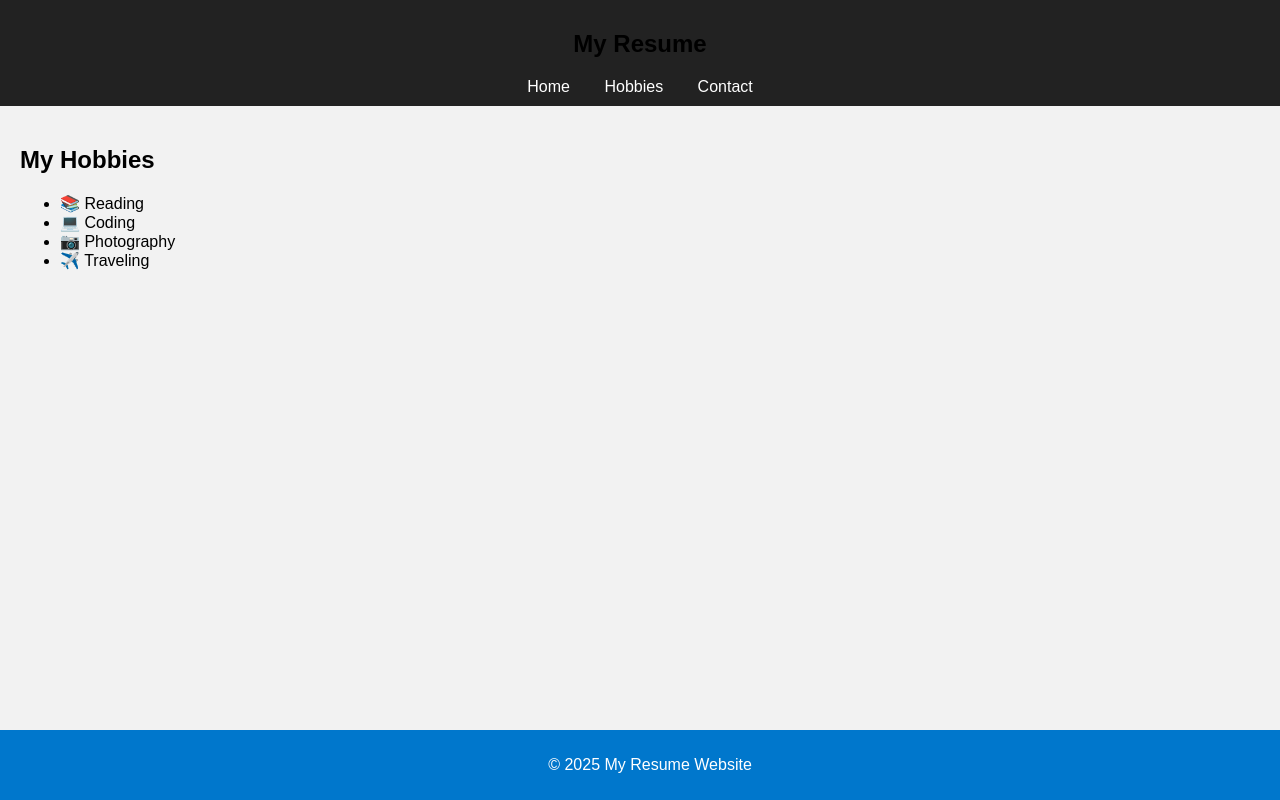
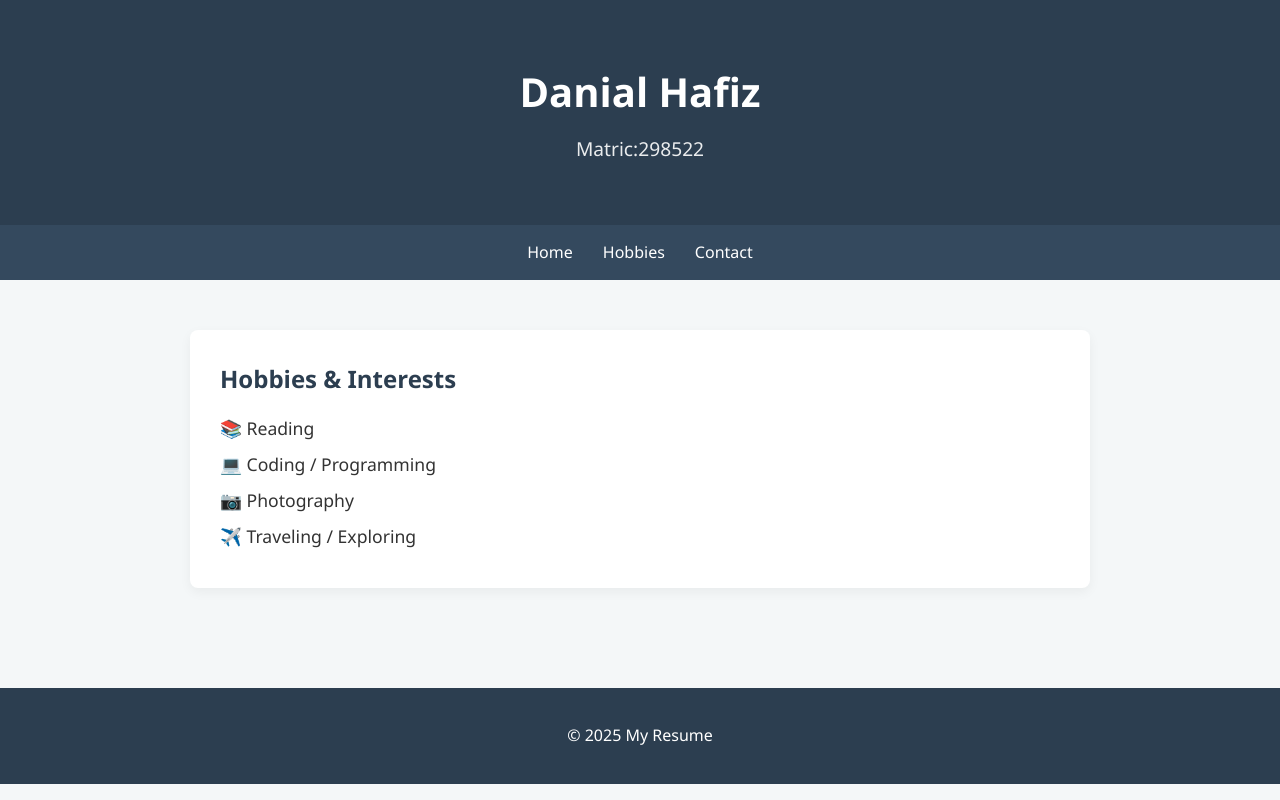
Before and after one commit to danialhfz/my-resume-site, a plain HTML site: page hobbies.html in a window 1280 px wide. Drawn offline with Linux system fonts and the light colour scheme.

Commit message:
Initial resume site

```diff
--- a/hobbies.html
+++ b/hobbies.html
@@ -2,34 +2,44 @@
 <html lang="en">
 <head>
     <meta charset="UTF-8">
-    <title>My Hobbies</title>
+    <meta name="viewport" content="width=device-width, initial-scale=1">
+    <title>Hobbies - My Resume</title>
     <link rel="stylesheet" href="style.css">
 </head>
 <body>
 
+<header class="header">
+    <div class="container header-inner">
+        <h1 class="name">Danial Hafiz</h1>
+        <p class="subtitle">Matric:298522</p>
+    </div>
+</header>
+
 <nav class="navbar">
-    <h2 class="logo">My Resume</h2>
-    <div class="nav-links">
+    <div class="container nav-inner">
         <a href="index.html">Home</a>
         <a href="hobbies.html">Hobbies</a>
         <a href="contact.html">Contact</a>
     </div>
 </nav>
 
-<section class="container">
-    <div class="card">
-        <h1>My Hobbies</h1>
+<main class="container main-content">
+    <section class="card">
+        <h2>Hobbies & Interests</h2>
         <ul class="hobby-list">
             <li>📚 Reading</li>
-            <li>💻 Coding</li>
+            <li>💻 Coding / Programming</li>
             <li>📷 Photography</li>
-            <li>✈️ Traveling</li>
+            <li>✈️ Traveling / Exploring</li>
+            <!-- Add more hobbies if you want -->
         </ul>
+    </section>
+</main>
+
+<footer class="footer">
+    <div class="container">
+        <p>© 2025 My Resume</p>
     </div>
-</section>
-
-<footer>
-    <p>© 2025 My Resume Website</p>
 </footer>
 
 </body>
--- a/style.css
+++ b/style.css
@@ -1,39 +1,89 @@
-body {
-    font-family: Arial, sans-serif;
+/* Reset & base */
+* {
+    box-sizing: border-box;
     margin: 0;
     padding: 0;
-    background: #f2f2f2;
+}
+body {
+    font-family: 'Segoe UI', Tahoma, Geneva, Verdana, sans-serif;
+    background: #f4f7f8;
+    color: #333;
+    line-height: 1.6;
+}
+a {
+    text-decoration: none;
+    color: inherit;
 }
 
-header {
-    background: #0077cc;
+/* Container for content */
+.container {
+    width: 90%;
+    max-width: 900px;
+    margin: 0 auto;
+    padding: 20px 0;
+}
+
+/* Header */
+.header {
+    background: #2c3e50;
     color: white;
-    padding: 15px;
+    padding: 40px 0;
     text-align: center;
 }
-
-nav {
-    text-align: center;
-    background: #222;
-    padding: 10px;
+.header .name {
+    font-size: 2.5em;
+    margin-bottom: 10px;
+}
+.header .subtitle {
+    font-size: 1.2em;
+    opacity: 0.9;
 }
 
-nav a {
+/* Navbar */
+.navbar {
+    background: #34495e;
+}
+.navbar .nav-inner {
+    display: flex;
+    justify-content: center;
+    padding: 15px 0;
+}
+.navbar .nav-inner a {
+    margin: 0 15px;
     color: white;
-    margin: 0 15px;
-    text-decoration: none;
+    font-weight: 500;
+}
+.navbar .nav-inner a:hover {
+    text-decoration: underline;
 }
 
-section {
-    padding: 20px;
+/* Main content card */
+.card {
+    background: white;
+    padding: 30px;
+    margin: 30px 0;
+    border-radius: 8px;
+    box-shadow: 0 4px 12px rgba(0,0,0,0.05);
+}
+.card h2 {
+    margin-bottom: 15px;
+    color: #2c3e50;
 }
 
-footer {
-    background: #0077cc;
+/* Hobby list */
+.hobby-list {
+    list-style: none;
+}
+.hobby-list li {
+    margin: 8px 0;
+    font-size: 1.1em;
+}
+
+/* Footer */
+.footer {
+    background: #2c3e50;
     color: white;
+    padding: 15px 0;
     text-align: center;
-    padding: 10px;
-    position: fixed;
-    bottom: 0;
-    width: 100%;
+    margin-top: 50px;
 }
```
Also changed, not shown: contact.html (+21 -12 lines), index.html (+21 -13 lines).
